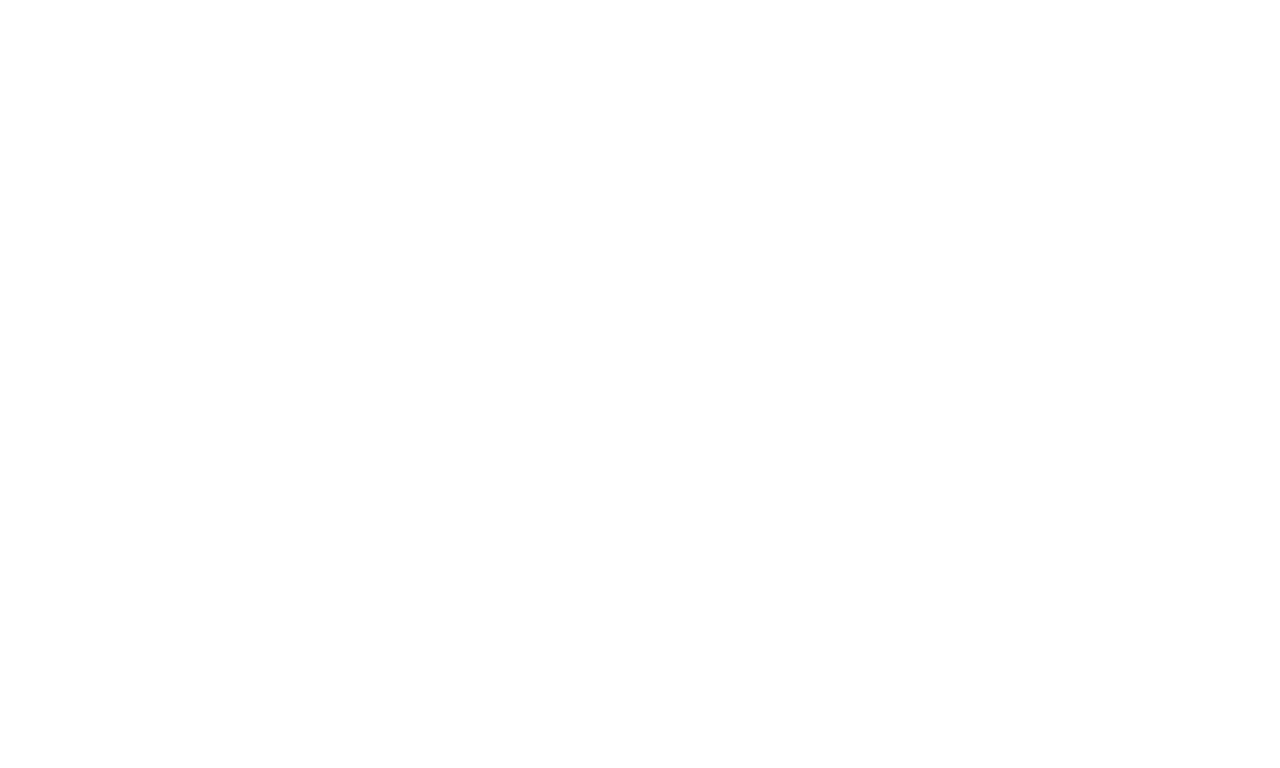
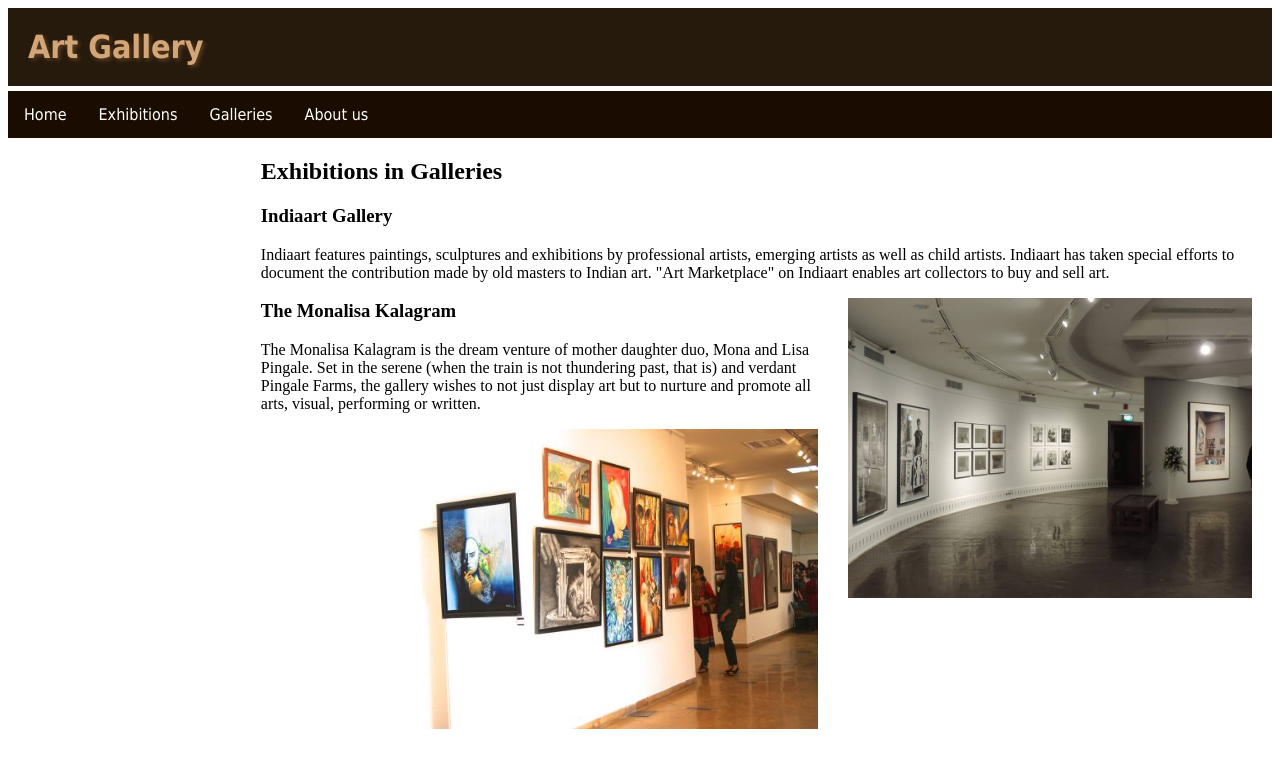
Before and after one commit to shreyakothavale/art-gallery, a plain HTML site: page exhibition.html in a window 1280 px wide. Drawn offline with Linux system fonts and the light colour scheme.

Commit message:
navigation bar links & exhibition

```diff
--- a/exhibition.html
+++ b/exhibition.html
@@ -1,2 +1,82 @@
 <!DOCTYPE html>
 <html>
+    <head>
+       <style>
+           .heading{
+         padding:20px;
+         background-color: #261a0d;
+         font-family:"Tahoma",sans-serif;
+         text-shadow: 2px 2px 4px  #604020;
+         color: #d2a679; margin: 0;
+        margin-bottom:5px;
+           }
+           ul {
+    list-style-type: none;
+    margin: 0;
+    padding: 0;
+    overflow: hidden;
+    background-color: #1a0d00;
+}
+
+li {
+    float: left;
+}
+
+li a {
+    display: block;
+    font-family:"Tahoma", sans-serif;
+    color: white;
+    text-align: center;
+    padding: 14px 16px;
+    text-decoration: none;
+}
+
+li a:hover {
+    background-color: #662200;
+}
+.row:after {
+    content: "";
+    display: table;
+    clear: both;}
+  .columnmain{
+      float:left;
+      width:80%;
+  }
+  .columnside{
+      float:left;
+      width:20%;
+      background-color: #403326; margin-top:5px;
+        color: white;
+     }
+      .imagestyle{
+        float: right;
+        margin-right:20px;
+        margin-left:10px;
+        width:40%;
+        height:300px;
+
+      }
+       </style>
+    </head>
+    <body>
+        <h1 class="heading">Art Gallery</h1>
+        <ul>
+         <li><a class="active" href="index.html">Home</a></li>
+         <li><a href="exhibition.html">Exhibitions</a></li>
+         <li><a href="#contact">Galleries</a></li>
+         <li><a href="#about">About us</a></li>
+       </ul>
+       <div class="row">
+       <div class="columnside"></div>
+       <div class="columnmain">
+           <h2>Exhibitions in Galleries</h2>
+           <h3>Indiaart Gallery</h3>
+           <p>Indiaart features paintings, sculptures and exhibitions by professional artists, emerging artists as well as child artists. Indiaart has taken special efforts to document the contribution made by old masters to Indian art. "Art Marketplace" on Indiaart enables art collectors to buy and sell art.</p>
+           <img  class="imagestyle" src="indiaart.jpeg" alt="India art">
+           <h3>The Monalisa Kalagram</h3>
+           <p>The Monalisa Kalagram is the dream venture of mother daughter duo, Mona and Lisa Pingale. Set in the serene (when the train is not thundering past, that is) and verdant Pingale Farms, the gallery wishes to not just display art but to nurture and promote all arts, visual, performing or written. </p>
+           <img  class="imagestyle" src="monalisa.jpg" alt="The monalisa kalagram"  >
+        </div>
+       </div>
+    </body>
+</html>
```
Also changed, not shown: index.html (+2 -2 lines), indiaart.jpeg (added), monalisa.jpg (added).
